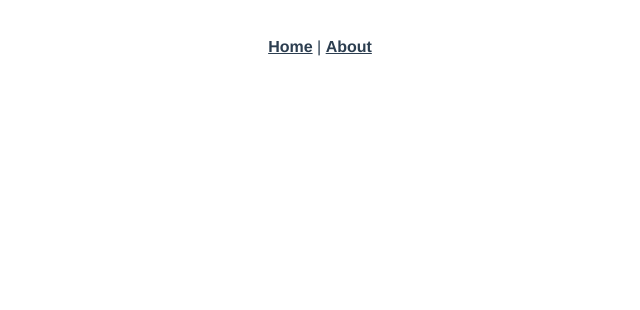
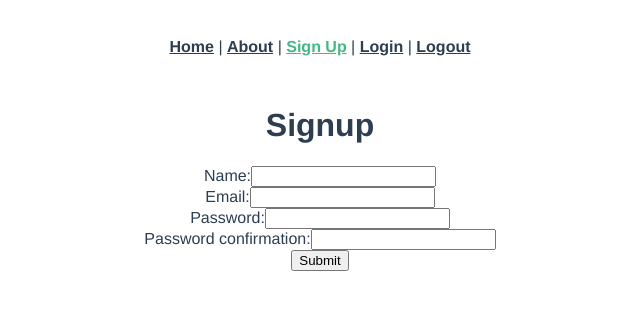
Before and after one commit to jonathonahn/movie-vue-app, a Vue app: page /signup in a window 1280 px wide. Shown: the top 310 px of the page, without its empty margins (320-960 px from the left). Built offline with nearby package versions, Linux system fonts and the light colour scheme.

Commit message:
adds user signup, login, and logout

```diff
--- a/src/App.vue
+++ b/src/App.vue
@@ -2,7 +2,11 @@
   <div id="app">
     <div id="nav">
       <router-link to="/">Home</router-link> |
-      <router-link to="/about">About</router-link>
+      <router-link to="/about">About</router-link> |
+      <router-link to="/signup">Sign Up</router-link> |
+      <router-link to="/login">Login</router-link> |
+      <router-link to="/logout">Logout</router-link>
+      <br />
     </div>
     <router-view />
   </div>
--- a/src/router/index.js
+++ b/src/router/index.js
@@ -1,6 +1,9 @@
 import Vue from "vue";
 import VueRouter from "vue-router";
 import Home from "../views/Home.vue";
+import Signup from "../views/Signup.vue";
+import Login from "../views/Login.vue";
+import Logout from "../views/Logout.vue";
 
 Vue.use(VueRouter);
 
@@ -19,6 +22,21 @@ const routes = [
     component: () =>
       import(/* webpackChunkName: "about" */ "../views/About.vue"),
   },
+  {
+    path: "/signup",
+    name: "Signup",
+    component: Signup,
+  },
+  {
+    path: "/login",
+    name: "login",
+    component: Login,
+  },
+  {
+    path: "/logout",
+    name: "logout",
+    component: Logout,
+  },
 ];
 
 const router = new VueRouter({
--- a/src/views/Home.vue
+++ b/src/views/Home.vue
@@ -32,7 +32,7 @@ import axios from "axios";
 export default {
   data: function () {
     return {
-      message: "Welcome to Vue.js!",
+      message: "Welcome to the Movie App (in Vue.js)!",
       movies: [],
       newMovieParams: {},
       movieId: "",
--- /dev/null
+++ b/src/views/Login.vue
@@ -0,0 +1,49 @@
+<template>
+  <div class="login">
+    <form v-on:submit.prevent="submit()">
+      <h1>Login</h1>
+      <ul>
+        <li v-for="error in errors" v-bind:key="error">{{ error }}</li>
+      </ul>
+      <div>
+        <label>Email:</label>
+        <input type="email" v-model="newSessionParams.email" />
+      </div>
+      <div>
+        <label>Password:</label>
+        <input type="password" v-model="newSessionParams.password" />
+      </div>
+      <input type="submit" value="Submit" />
+    </form>
+  </div>
+</template>
+
+<script>
+import axios from "axios";
+export default {
+  data: function () {
+    return {
+      newSessionParams: {},
+      errors: [],
+    };
+  },
+  methods: {
+    submit: function () {
+      axios
+        .post("http://localhost:3000/sessions", this.newSessionParams)
+        .then((response) => {
+          axios.defaults.headers.common["Authorization"] =
+            "Bearer " + response.data.jwt;
+          localStorage.setItem("jwt", response.data.jwt);
+          this.$router.push("/");
+        })
+        .catch((error) => {
+          console.log(error.response);
+          this.errors = ["Invalid email or password."];
+          this.email = "";
+          this.password = "";
+        });
+    },
+  },
+};
+</script>
--- /dev/null
+++ b/src/views/Logout.vue
@@ -0,0 +1,14 @@
+<template>
+  <div class="logout"></div>
+</template>
+
+<script>
+import axios from "axios";
+export default {
+  created: function () {
+    delete axios.defaults.headers.common["Authorization"];
+    localStorage.removeItem("jwt");
+    this.$router.push("/");
+  },
+};
+</script>
--- /dev/null
+++ b/src/views/Signup.vue
@@ -0,0 +1,52 @@
+<template>
+  <div class="signup">
+    <form v-on:submit.prevent="submit()">
+      <h1>Signup</h1>
+      <ul>
+        <li v-for="error in errors" v-bind:key="error">{{ error }}</li>
+      </ul>
+      <div>
+        <label>Name:</label>
+        <input type="text" v-model="newUserParams.name" />
+      </div>
+      <div>
+        <label>Email:</label>
+        <input type="email" v-model="newUserParams.email" />
+      </div>
+      <div>
+        <label>Password:</label>
+        <input type="password" v-model="newUserParams.password" />
+      </div>
+      <div>
+        <label>Password confirmation:</label>
+        <input type="password" v-model="newUserParams.password_confirmation" />
+      </div>
+      <input type="submit" value="Submit" />
+    </form>
+  </div>
+</template>
+
+<script>
+import axios from "axios";
+export default {
+  data: function () {
+    return {
+      newUserParams: {},
+      errors: [],
+    };
+  },
+  methods: {
+    submit: function () {
+      axios
+        .post("http://localhost:3000/users", this.newUserParams)
+        .then((response) => {
+          console.log(response.data);
+          this.$router.push("/login");
+        })
+        .catch((error) => {
+          this.errors = error.response.data.errors;
+        });
+    },
+  },
+};
+</script>
```
